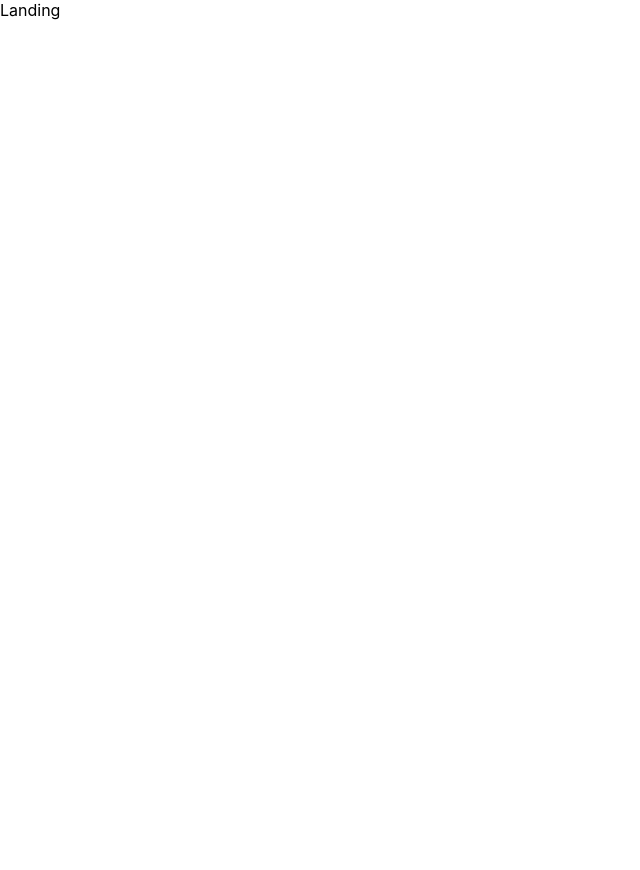
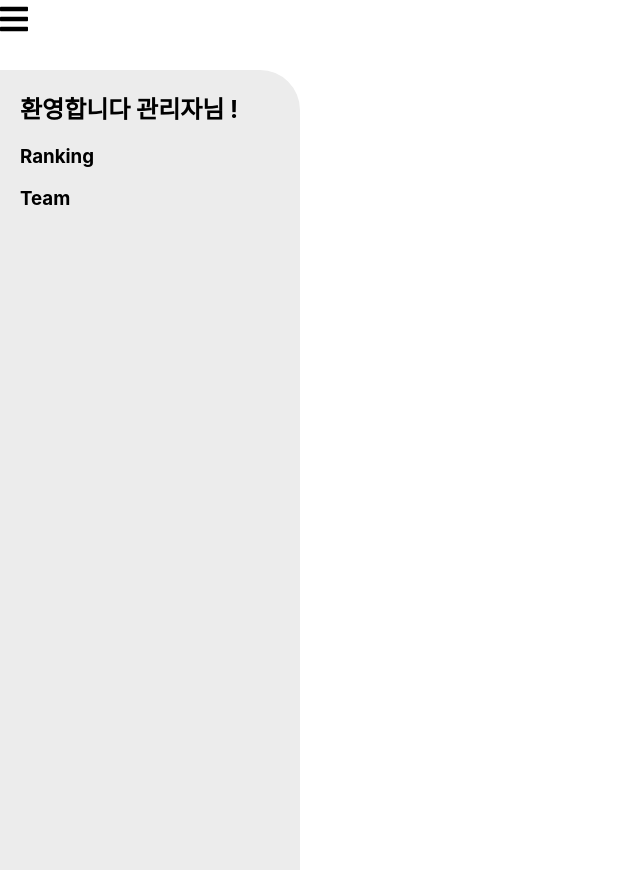
Before and after one commit to hyu-likellion-project/CheckLionFront, a React (Create React App) app in the folder checklion/: page / in a window 1280 px wide. Shown: the whole page, without its empty margins (0-640 px from the left). Before the commit the page ends 800 px from the top, so only its background shows below. Built offline with nearby package versions, Linux system fonts and the light colour scheme.

Commit message:
[feat#4] sideBar 기본구성

```diff
--- a/checklion/package.json
+++ b/checklion/package.json
@@ -3,6 +3,12 @@
   "version": "0.1.0",
   "private": true,
   "dependencies": {
+    "@fortawesome/fontawesome-svg-core": "^1.2.35",
+    "@fortawesome/free-brands-svg-icons": "^5.15.3",
+    "@fortawesome/free-regular-svg-icons": "^5.15.3",
+    "@fortawesome/free-solid-svg-icons": "^5.15.3",
+    "@fortawesome/react-fontawesome": "^0.1.14",
+    "@material-ui/core": "^4.11.4",
     "@testing-library/jest-dom": "^5.11.4",
     "@testing-library/react": "^11.1.0",
     "@testing-library/user-event": "^12.1.10",
--- /dev/null
+++ b/checklion/src/components/BarIcon.js
@@ -0,0 +1,15 @@
+import React from "react";
+import { FontAwesomeIcon } from "@fortawesome/react-fontawesome";
+import { faBars, faSnowman } from "@fortawesome/free-solid-svg-icons";
+
+function BarIcon() {
+  return (
+    <section>
+      <div className="fa-2x">
+        <FontAwesomeIcon icon={faBars} />
+      </div>
+    </section>
+  );
+}
+
+export default BarIcon;
--- /dev/null
+++ b/checklion/src/components/Sidebar.css
@@ -0,0 +1,22 @@
+.side-bar {
+    margin-top: 70px;
+    height: 100%;
+    width: 90%;
+    max-width: 300px;
+    position: absolute;
+    border-top-right-radius: 40px;
+    background-color:#ececec;
+    transition: 0.3s ease;
+}
+
+.toggle-menu {
+    height: 50px;
+    width: 10px;
+    position: absolute;
+    outline: none;
+    z-index: 1;
+}
+
+.content {
+    margin: 20px;
+}
--- /dev/null
+++ b/checklion/src/components/Sidebar.js
@@ -0,0 +1,43 @@
+import './Sidebar.css';
+import React from "react";
+import BarIcon from './BarIcon'
+
+const Sidebar = ({ width, height, children }) => {
+  const [xPosition, setX] = React.useState(-width);
+
+  const toggleMenu = () => {
+    if (xPosition < 0) {
+      setX(0);
+    } else {
+      setX(-width);
+    }
+  };
+
+  React.useEffect(() => {
+    setX(0);
+  }, []);
+
+
+  return (
+    <React.Fragment>
+        <div className="toggle-menu"
+        onClick={() => toggleMenu()}>
+        <BarIcon  />
+        </div>
+      <div
+        className="side-bar"
+        style={{
+          transform: `translatex(${xPosition}px)`,
+          width: width,
+          minHeight: height
+        }}
+      >
+        <div className="content">
+          {children}
+        </div>
+      </div>
+    </React.Fragment>
+  );
+};
+
+export default Sidebar;
--- a/checklion/src/routes/Landing.js
+++ b/checklion/src/routes/Landing.js
@@ -1,9 +1,17 @@
-import React from "react";
+import React, { Component } from 'react'
+import Sidebar from '../components/Sidebar'
+import BarIcon from "../components/BarIcon";
+
+
 
 function Landing() {
   return (
     <div className="Landing">
-      Landing
+      <Sidebar width={300} height={"100vh"}>
+          <h2>환영합니다 관리자님 !</h2>
+          <h3>Ranking</h3>
+          <h3>Team</h3>
+        </Sidebar>
     </div>
   );
 }
```
Also changed, not shown: 2 other files (tests, documents, lock files or other folders).
